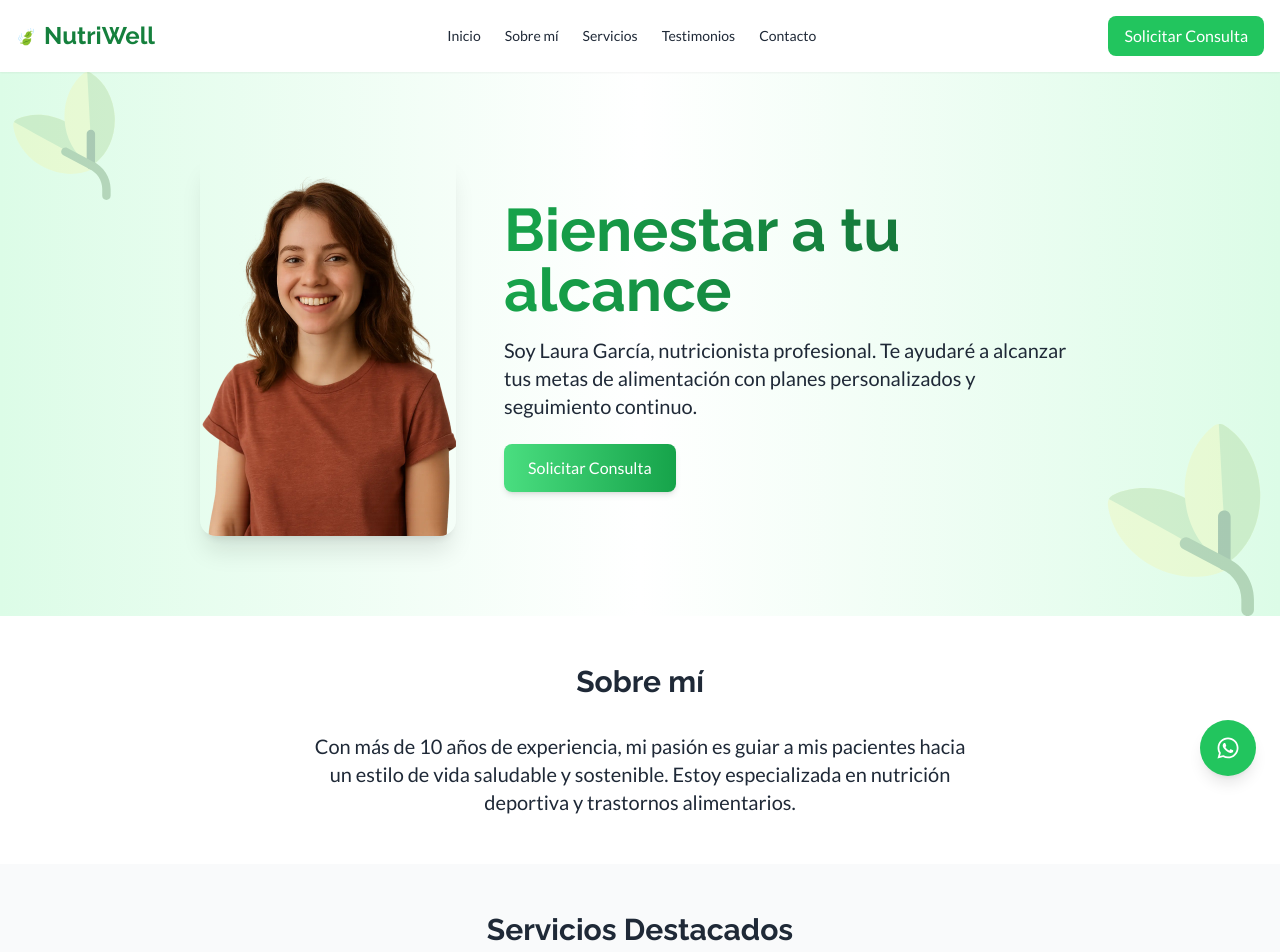
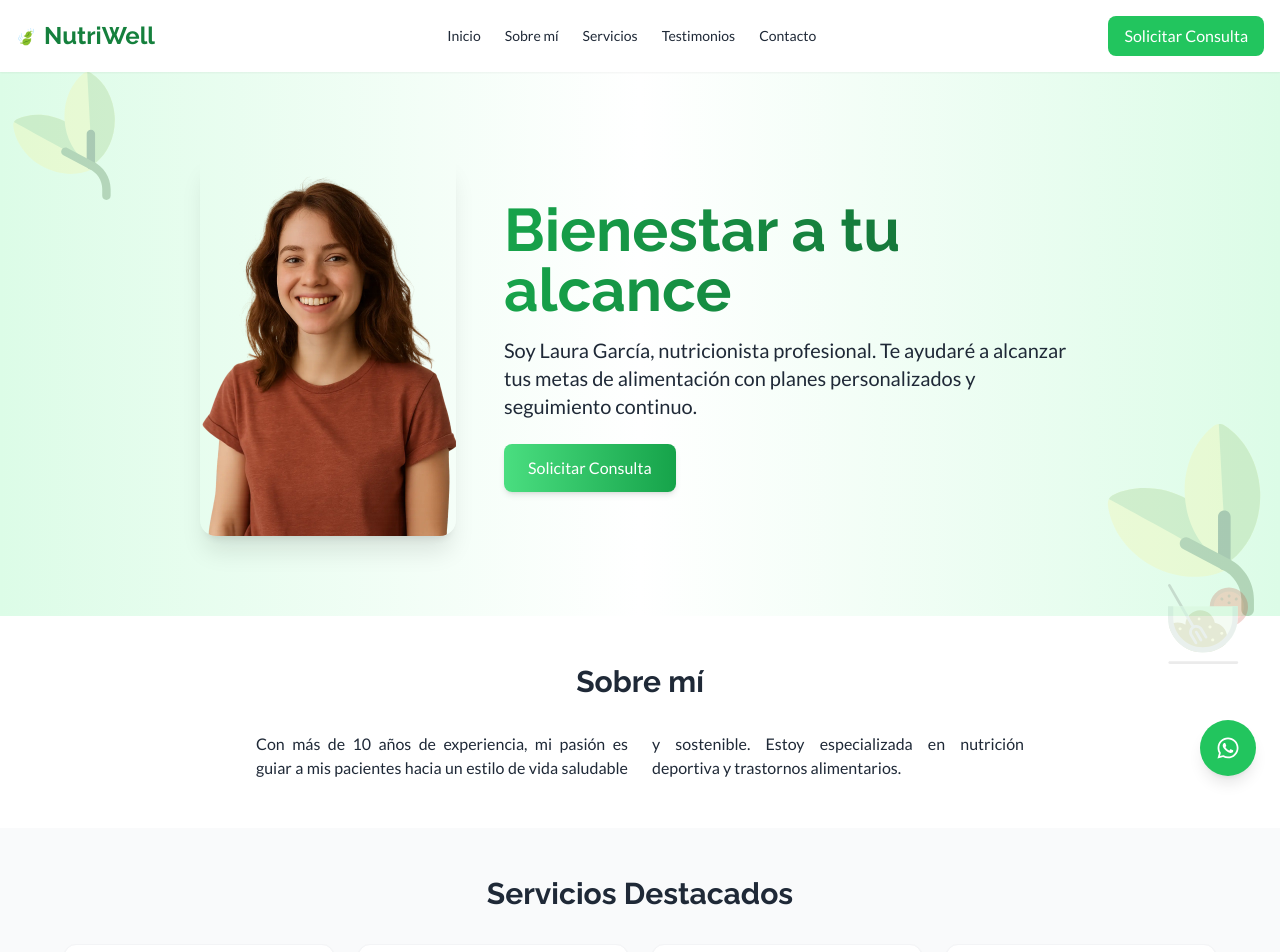
Before and after one commit to juliokof2104/nutri, a React (Vite) app: page / in a window 1280 px wide. Shown: the top 952 px of the page. Built offline with nearby package versions, Linux system fonts and the light colour scheme.

Commit message:
Ajusta seccion Sobre mi

```diff
--- a/src/NutriWell.jsx
+++ b/src/NutriWell.jsx
@@ -13,6 +13,7 @@ import lauraImage from './laura-garcia.webp';
 import hoja from './assets/hojas.svg';
 import fruta1 from './assets/fruta1.svg';
 import fruta2 from './assets/fruta2.svg';
+import ensalada from './assets/ensalada.svg';
 
 export default function NutriWell() {
   const [isMenuOpen, setIsMenuOpen] = useState(false);
@@ -73,9 +74,12 @@ export default function NutriWell() {
       </section>
 
       {/* Sobre mí */}
-      <section id="sobre-mi" className="px-6 py-12 bg-white">
+      <section id="sobre-mi" className="relative px-6 py-12 bg-white">
+        <img src={ensalada} alt="decoración ensalada" className="hidden md:block absolute -top-8 right-8 w-20 opacity-20 pointer-events-none" />
         <h2 className="font-raleway text-2xl md:text-3xl font-bold text-center mb-8">Sobre mí</h2>
-        <p className="max-w-2xl mx-auto text-center text-lg md:text-xl">Con más de 10 años de experiencia, mi pasión es guiar a mis pacientes hacia un estilo de vida saludable y sostenible. Estoy especializada en nutrición deportiva y trastornos alimentarios.</p>
+        <div className="max-w-3xl mx-auto text-justify columns-1 md:columns-2 gap-6">
+          <p>Con más de 10 años de experiencia, mi pasión es guiar a mis pacientes hacia un estilo de vida saludable y sostenible. Estoy especializada en nutrición deportiva y trastornos alimentarios.</p>
+        </div>
       </section>
 
       {/* Servicios */}
```
